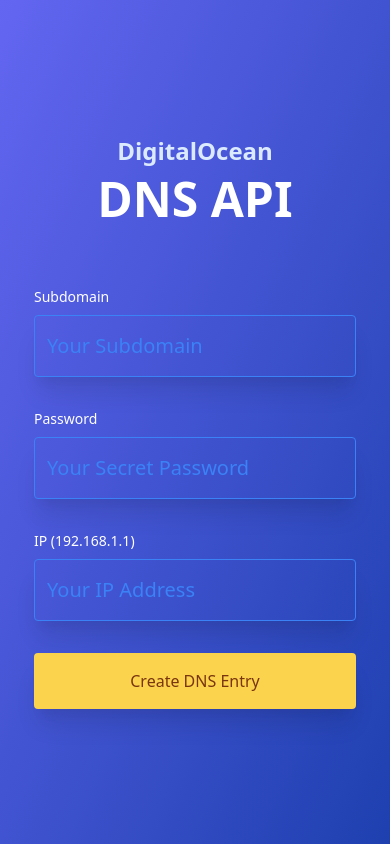
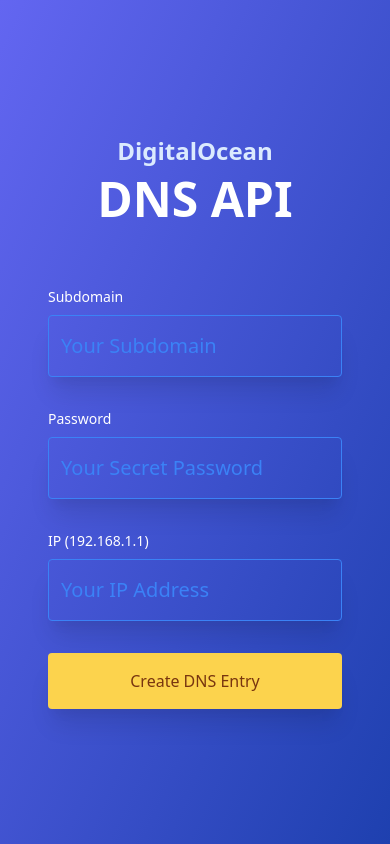
Before and after one commit to do-community/do-dns-frontend, a React (Create React App) app: page / in a window 390 px wide. Built offline with nearby package versions, Linux system fonts and the light colour scheme.

Commit message:
responsive

```diff
--- a/src/App.js
+++ b/src/App.js
@@ -3,7 +3,7 @@
 export default function App() {
   return (
     <div className="min-h-screen py-20 bg-gradient-to-br from-indigo-500 to-blue-800 flex items-center justify-center">
-      <div className="md:w-3/4 lg:w-1/3 mx-auto">
+      <div className="w-full px-12 md:px-0 md:w-3/4 lg:w-1/3 mx-auto">
         {/* header */}
         <h2 className="font-extrabold text-white text-5xl text-center mb-16">
           <span className="block text-2xl mb-2 text-blue-100">
```
